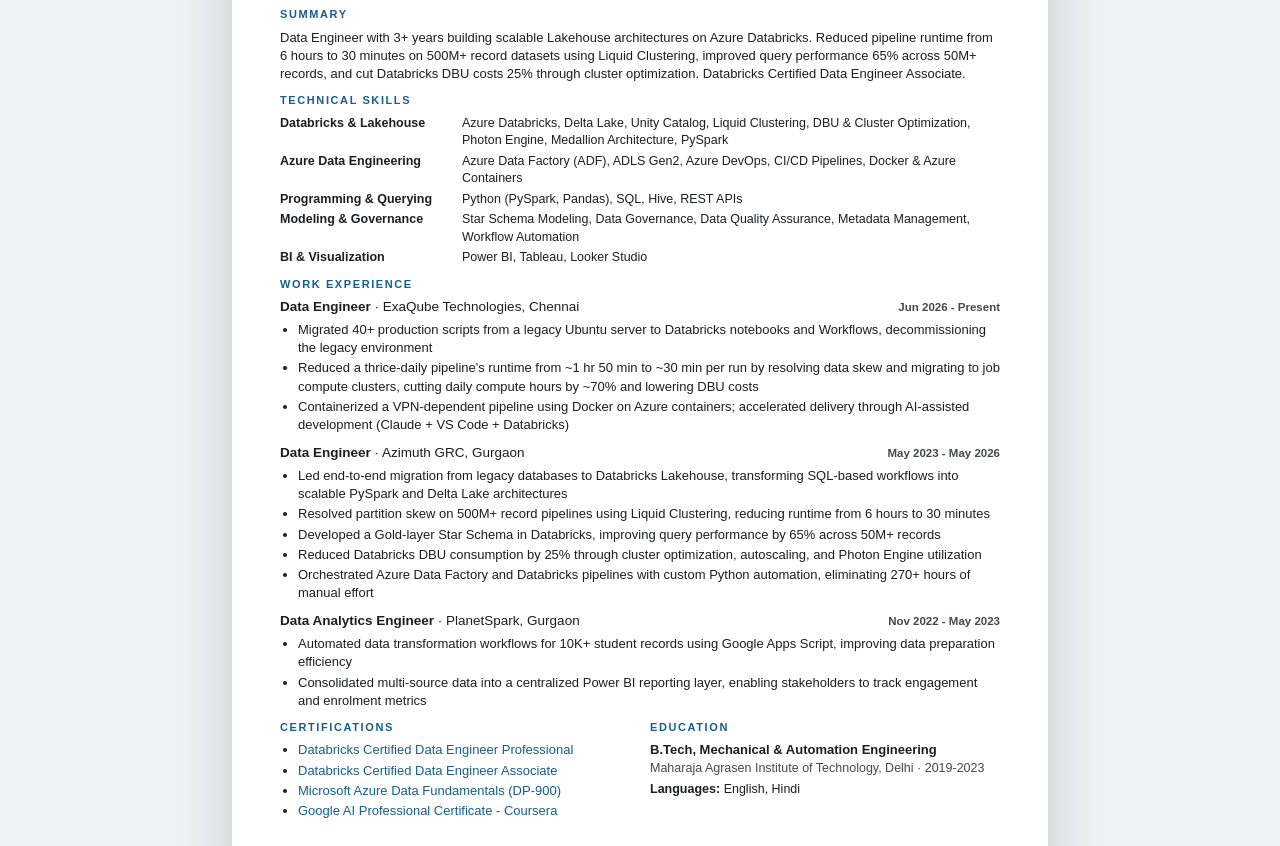
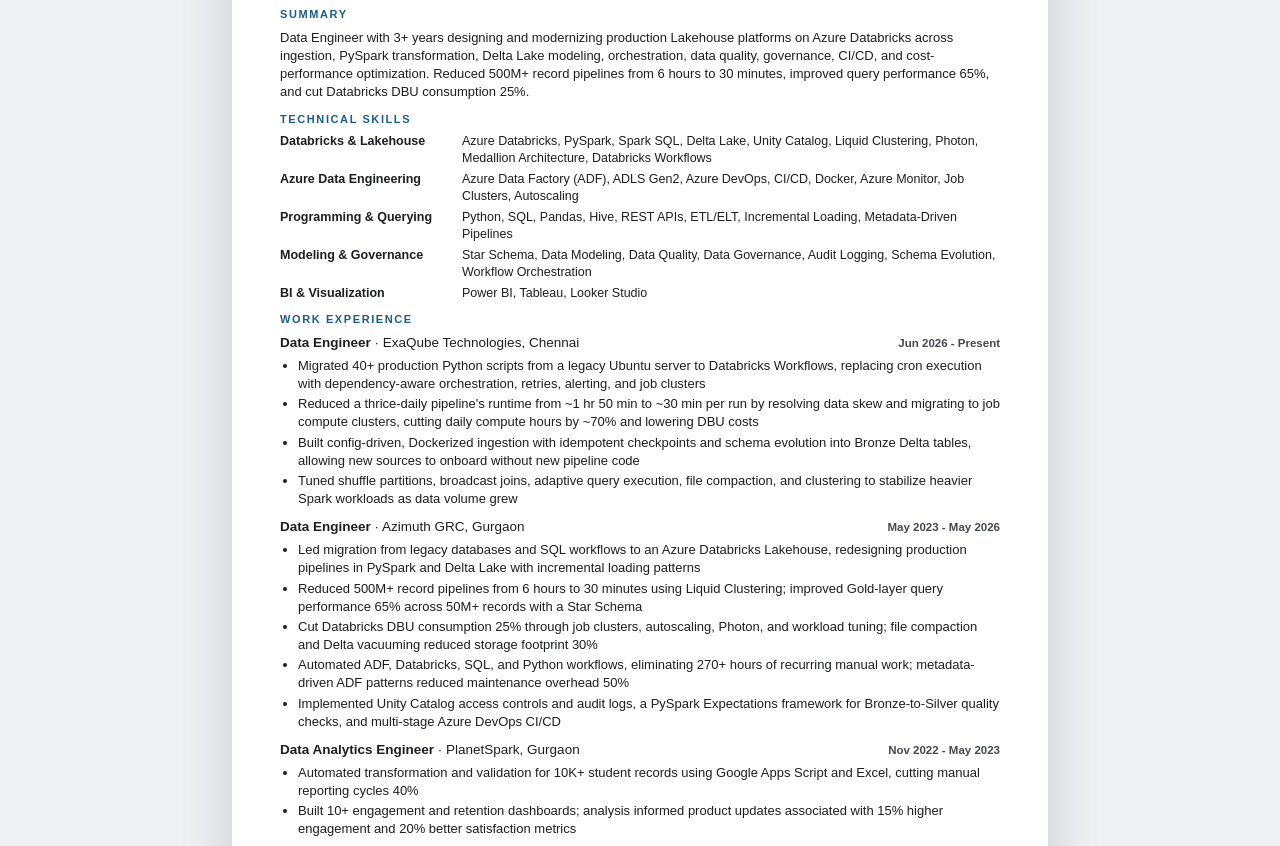
Before and after one commit to Omjay/Omjay-Portfolio, a plain HTML site: page resume.html in a window 1280 px wide. Shown: the part 203-1049 px from the top of the page. Drawn offline with Linux system fonts and the light colour scheme.

Commit message:
feat: refine resume and certification navigation

```diff
--- a/resume.html
+++ b/resume.html
@@ -337,6 +337,20 @@
         margin: 0;
         padding: 0.5in;
         box-shadow: none;
+        font-size: 12.5px;
+        line-height: 1.32;
+      }
+
+      .resume-section {
+        margin-top: 9px;
+      }
+
+      .experience + .experience {
+        margin-top: 8px;
+      }
+
+      .bottom-grid {
+        margin-top: 8px;
       }
     }
   </style>
@@ -366,21 +380,22 @@
         <div class="document-contact">
           <div><a href="tel:+919711107198">+91-9711107198</a> &middot; <a href="mailto:mishra.omjay@gmail.com">mishra.omjay@gmail.com</a></div>
           <div><a href="https://www.linkedin.com/in/omjay-mishra/" target="_blank" rel="noopener">linkedin.com/in/omjay-mishra</a> &middot; Delhi NCR, India</div>
+          <div>Portfolio: <a href="https://omjay.github.io/Omjay-Portfolio/" target="_blank" rel="noopener">omjay.github.io/Omjay-Portfolio</a></div>
         </div>
       </header>
 
       <section class="resume-section">
         <h2 class="section-title">Summary</h2>
-        <p class="summary">Data Engineer with 3+ years building scalable Lakehouse architectures on Azure Databricks. Reduced pipeline runtime from 6 hours to 30 minutes on 500M+ record datasets using Liquid Clustering, improved query performance 65% across 50M+ records, and cut Databricks DBU costs 25% through cluster optimization. Databricks Certified Data Engineer Associate.</p>
+        <p class="summary">Data Engineer with 3+ years designing and modernizing production Lakehouse platforms on Azure Databricks across ingestion, PySpark transformation, Delta Lake modeling, orchestration, data quality, governance, CI/CD, and cost-performance optimization. Reduced 500M+ record pipelines from 6 hours to 30 minutes, improved query performance 65%, and cut Databricks DBU consumption 25%.</p>
       </section>
 
       <section class="resume-section">
         <h2 class="section-title">Technical Skills</h2>
         <div class="skills-grid">
-          <div class="skill-label">Databricks &amp; Lakehouse</div><div>Azure Databricks, Delta Lake, Unity Catalog, Liquid Clustering, DBU &amp; Cluster Optimization, Photon Engine, Medallion Architecture, PySpark</div>
-          <div class="skill-label">Azure Data Engineering</div><div>Azure Data Factory (ADF), ADLS Gen2, Azure DevOps, CI/CD Pipelines, Docker &amp; Azure Containers</div>
-          <div class="skill-label">Programming &amp; Querying</div><div>Python (PySpark, Pandas), SQL, Hive, REST APIs</div>
-          <div class="skill-label">Modeling &amp; Governance</div><div>Star Schema Modeling, Data Governance, Data Quality Assurance, Metadata Management, Workflow Automation</div>
+          <div class="skill-label">Databricks &amp; Lakehouse</div><div>Azure Databricks, PySpark, Spark SQL, Delta Lake, Unity Catalog, Liquid Clustering, Photon, Medallion Architecture, Databricks Workflows</div>
+          <div class="skill-label">Azure Data Engineering</div><div>Azure Data Factory (ADF), ADLS Gen2, Azure DevOps, CI/CD, Docker, Azure Monitor, Job Clusters, Autoscaling</div>
+          <div class="skill-label">Programming &amp; Querying</div><div>Python, SQL, Pandas, Hive, REST APIs, ETL/ELT, Incremental Loading, Metadata-Driven Pipelines</div>
+          <div class="skill-label">Modeling &amp; Governance</div><div>Star Schema, Data Modeling, Data Quality, Data Governance, Audit Logging, Schema Evolution, Workflow Orchestration</div>
           <div class="skill-label">BI &amp; Visualization</div><div>Power BI, Tableau, Looker Studio</div>
         </div>
       </section>
@@ -394,9 +409,10 @@
             <div class="experience-date">Jun 2026 - Present</div>
           </div>
           <ul>
-            <li>Migrated 40+ production scripts from a legacy Ubuntu server to Databricks notebooks and Workflows, decommissioning the legacy environment</li>
+            <li>Migrated 40+ production Python scripts from a legacy Ubuntu server to Databricks Workflows, replacing cron execution with dependency-aware orchestration, retries, alerting, and job clusters</li>
             <li>Reduced a thrice-daily pipeline's runtime from ~1 hr 50 min to ~30 min per run by resolving data skew and migrating to job compute clusters, cutting daily compute hours by ~70% and lowering DBU costs</li>
-            <li>Containerized a VPN-dependent pipeline using Docker on Azure containers; accelerated delivery through AI-assisted development (Claude + VS Code + Databricks)</li>
+            <li>Built config-driven, Dockerized ingestion with idempotent checkpoints and schema evolution into Bronze Delta tables, allowing new sources to onboard without new pipeline code</li>
+            <li>Tuned shuffle partitions, broadcast joins, adaptive query execution, file compaction, and clustering to stabilize heavier Spark workloads as data volume grew</li>
           </ul>
         </div>
 
@@ -406,11 +422,11 @@
             <div class="experience-date">May 2023 - May 2026</div>
           </div>
           <ul>
-            <li>Led end-to-end migration from legacy databases to Databricks Lakehouse, transforming SQL-based workflows into scalable PySpark and Delta Lake architectures</li>
-            <li>Resolved partition skew on 500M+ record pipelines using Liquid Clustering, reducing runtime from 6 hours to 30 minutes</li>
-            <li>Developed a Gold-layer Star Schema in Databricks, improving query performance by 65% across 50M+ records</li>
-            <li>Reduced Databricks DBU consumption by 25% through cluster optimization, autoscaling, and Photon Engine utilization</li>
-            <li>Orchestrated Azure Data Factory and Databricks pipelines with custom Python automation, eliminating 270+ hours of manual effort</li>
+            <li>Led migration from legacy databases and SQL workflows to an Azure Databricks Lakehouse, redesigning production pipelines in PySpark and Delta Lake with incremental loading patterns</li>
+            <li>Reduced 500M+ record pipelines from 6 hours to 30 minutes using Liquid Clustering; improved Gold-layer query performance 65% across 50M+ records with a Star Schema</li>
+            <li>Cut Databricks DBU consumption 25% through job clusters, autoscaling, Photon, and workload tuning; file compaction and Delta vacuuming reduced storage footprint 30%</li>
+            <li>Automated ADF, Databricks, SQL, and Python workflows, eliminating 270+ hours of recurring manual work; metadata-driven ADF patterns reduced maintenance overhead 50%</li>
+            <li>Implemented Unity Catalog access controls and audit logs, a PySpark Expectations framework for Bronze-to-Silver quality checks, and multi-stage Azure DevOps CI/CD</li>
           </ul>
         </div>
 
@@ -420,8 +436,8 @@
             <div class="experience-date">Nov 2022 - May 2023</div>
           </div>
           <ul>
-            <li>Automated data transformation workflows for 10K+ student records using Google Apps Script, improving data preparation efficiency</li>
-            <li>Consolidated multi-source data into a centralized Power BI reporting layer, enabling stakeholders to track engagement and enrolment metrics</li>
+            <li>Automated transformation and validation for 10K+ student records using Google Apps Script and Excel, cutting manual reporting cycles 40%</li>
+            <li>Built 10+ engagement and retention dashboards; analysis informed product updates associated with 15% higher engagement and 20% better satisfaction metrics</li>
           </ul>
         </div>
       </section>
@@ -433,7 +449,7 @@
             <li><a href="https://credentials.databricks.com/93549f7e-1f10-4663-9ef6-1a3768475059#acc.l6QhUMzB" target="_blank" rel="noopener">Databricks Certified Data Engineer Professional</a></li>
             <li><a href="https://credentials.databricks.com/36ca569a-fb10-4292-ad57-adb1495cd5b6" target="_blank" rel="noopener">Databricks Certified Data Engineer Associate</a></li>
             <li><a href="https://learn.microsoft.com/api/credentials/share/en-us/OmJayMishra-2843/981616DDC1843CF?sharingId=A07CFCCD572798E5" target="_blank" rel="noopener">Microsoft Azure Data Fundamentals (DP-900)</a></li>
-            <li><a href="https://www.coursera.org/account/accomplishments/specialization/JBEX2YW7NO97" target="_blank" rel="noopener">Google AI Professional Certificate - Coursera</a></li>
+            <li><a href="https://www.coursera.org/account/accomplishments/specialization/JBEX2YW7NO97" target="_blank" rel="noopener">Google AI Professional Certificate</a></li>
           </ul>
         </section>
 
```
Also changed, not shown: index.html (+0 -31 lines), 1 other file.
